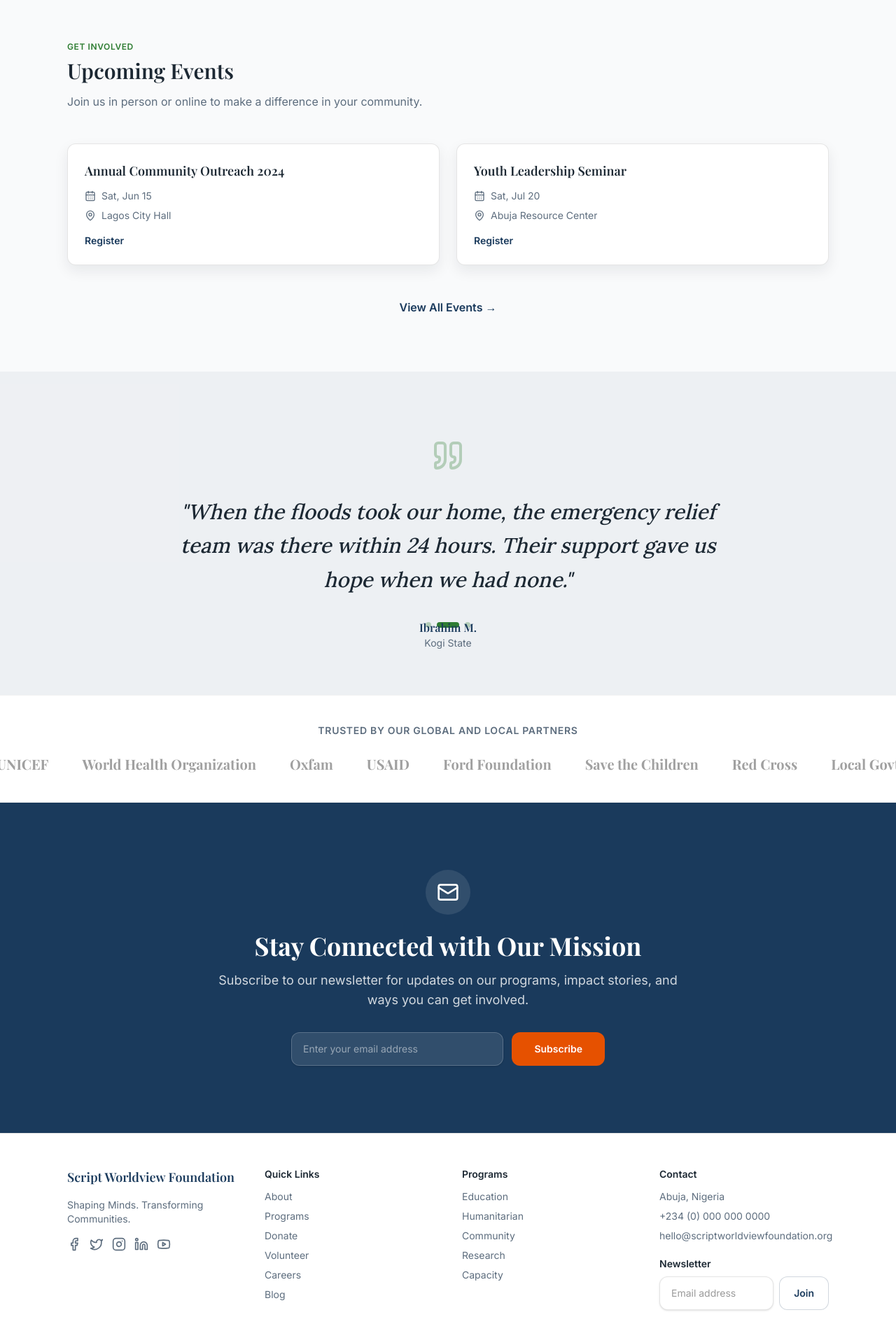
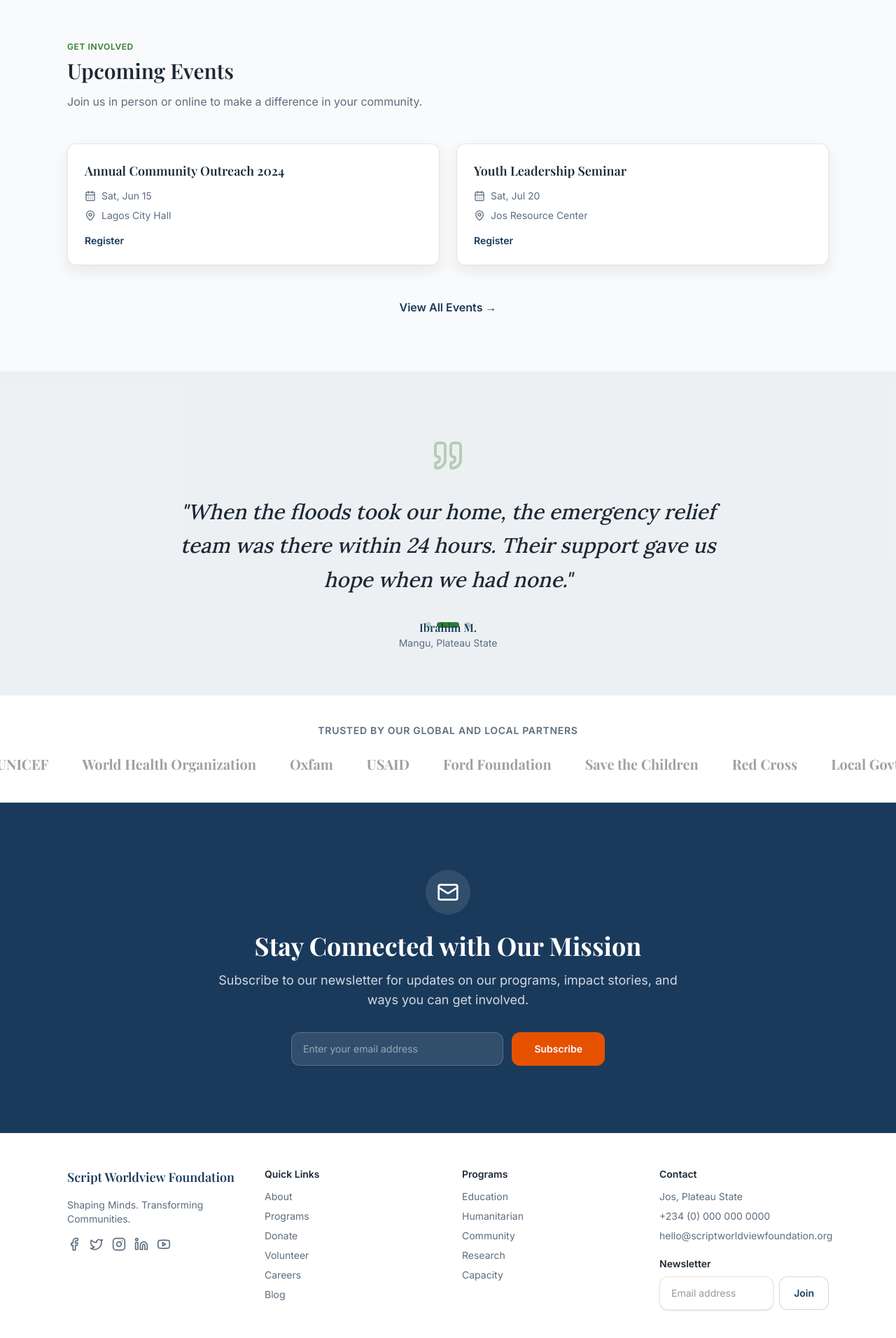
Before and after one commit to Inoternalsol/Script-worldview-foundation, a Next.js app: page / in a window 1280 px wide. Shown: the part 3516-5428 px from the top of the page at 70% size. Built offline with nearby package versions, Linux system fonts and the light colour scheme; a web font is replaced by a local one.

Commit message:
chore: update platform location and testimonials to Jos Plateau State

```diff
--- a/app/(public)/careers/[id]/page.tsx
+++ b/app/(public)/careers/[id]/page.tsx
@@ -7,7 +7,7 @@ const mockJob = {
   id: '1',
   title: 'Program Manager (Education)',
   department: 'Programs',
-  location: 'Abuja, Nigeria',
+  location: 'Jos, Plateau State',
   type: 'Full-time',
   deadline: 'Oct 30, 2024',
   description: `
--- a/app/(public)/careers/page.tsx
+++ b/app/(public)/careers/page.tsx
@@ -9,7 +9,7 @@ const jobs = [
     id: '1',
     title: 'Program Manager (Education)',
     department: 'Programs',
-    location: 'Abuja, Nigeria',
+    location: 'Jos, Plateau State',
     type: 'Full-time',
     deadline: 'Oct 30, 2024'
   },
--- a/app/(public)/contact/page.tsx
+++ b/app/(public)/contact/page.tsx
@@ -33,7 +33,7 @@ export default function ContactPage() {
                     <h3 className="font-bold text-foreground">Our Office</h3>
                     <p className="mt-1 text-brand-muted">
                       123 Foundation Way, <br />
-                      Wuse II, Abuja, Nigeria
+                      Jos, Plateau State, Nigeria
                     </p>
                   </div>
                 </div>
--- a/app/(public)/events/page.tsx
+++ b/app/(public)/events/page.tsx
@@ -19,7 +19,7 @@ const upcomingEvents = [
     title: 'Youth Leadership Seminar',
     slug: 'youth-leadership-seminar',
     date: new Date('2024-07-20').getTime(),
-    location: 'Abuja Resource Center',
+    location: 'Jos Resource Center',
     description: 'A 2-day intensive seminar focusing on civic responsibility and leadership skills.',
     featuredImage: null,
     status: 'upcoming' as const
@@ -32,7 +32,7 @@ const pastEvents = [
     title: 'Education Fundraiser Gala 2023',
     slug: 'education-fundraiser-gala-2023',
     date: new Date('2023-11-10').getTime(),
-    location: 'Transcorp Hilton, Abuja',
+    location: 'Hill Station Hotel, Jos',
     description: 'Our annual gala to raise funds for the next academic year.',
     featuredImage: null,
     status: 'past' as const
--- a/app/(public)/programs/capacity/page.tsx
+++ b/app/(public)/programs/capacity/page.tsx
@@ -9,7 +9,7 @@ const workshops = [
     id: 1,
     title: 'Non-Profit Leadership & Governance',
     date: 'August 15-17, 2024',
-    format: 'In-Person (Abuja)',
+    format: 'In-Person (Jos)',
     duration: '3 Days',
     status: 'open'
   },
--- a/components/public/home/TestimonialsCarousel.tsx
+++ b/components/public/home/TestimonialsCarousel.tsx
@@ -9,19 +9,19 @@ const testimonials = [
     id: 1,
     quote: "The scholarship provided by Script Worldview Foundation changed my life. I am now the first person in my family to attend university.",
     author: "Grace O.",
-    location: "Enugu State",
+    location: "Jos, Plateau State",
   },
   {
     id: 2,
     quote: "When the floods took our home, the emergency relief team was there within 24 hours. Their support gave us hope when we had none.",
     author: "Ibrahim M.",
-    location: "Kogi State",
+    location: "Mangu, Plateau State",
   },
   {
     id: 3,
     quote: "The youth leadership seminar opened my eyes to my potential. I've since started a community clean-up initiative in my local area.",
     author: "Chidi N.",
-    location: "Lagos",
+    location: "Kogi State",
   }
 ]
 
--- a/components/public/home/UpcomingEvents.tsx
+++ b/components/public/home/UpcomingEvents.tsx
@@ -19,7 +19,7 @@ const mockEvents = [
     title: 'Youth Leadership Seminar',
     slug: 'youth-leadership-seminar',
     date: new Date('2024-07-20').getTime(),
-    location: 'Abuja Resource Center',
+    location: 'Jos Resource Center',
     description: 'A 2-day intensive seminar focusing on civic responsibility and leadership skills.',
     featuredImage: null,
     status: 'upcoming' as const
--- a/components/public/layout/Footer.tsx
+++ b/components/public/layout/Footer.tsx
@@ -81,7 +81,7 @@ export function Footer() {
         <div className="space-y-3">
           <div className="text-sm font-semibold text-foreground">Contact</div>
           <div className="space-y-2 text-sm text-brand-muted">
-            <div>Abuja, Nigeria</div>
+            <div>Jos, Plateau State</div>
             <div>+234 (0) 000 000 0000</div>
             <div>hello@scriptworldviewfoundation.org</div>
           </div>
```
